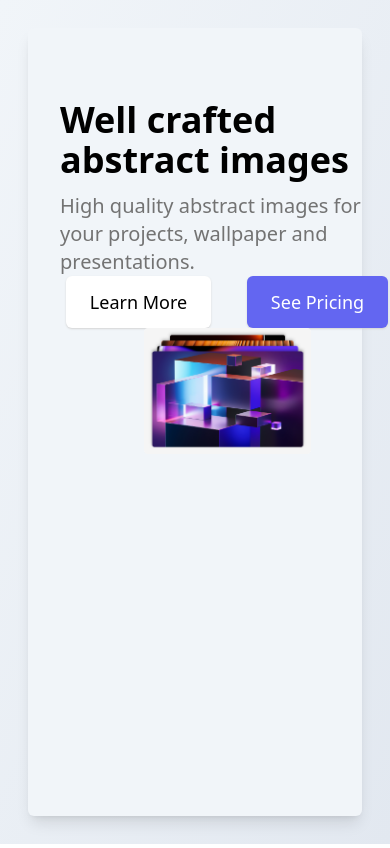
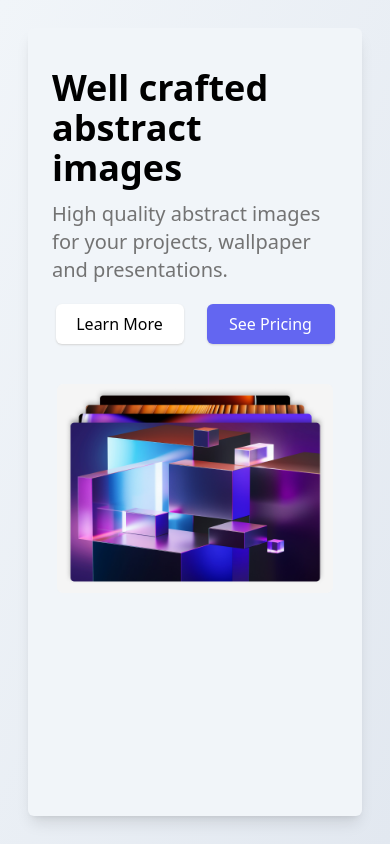
Before and after one commit to alexaraes/GFE-hero-simple, a Next.js app: page / in a window 390 px wide. Built offline with nearby package versions, Linux system fonts and the light colour scheme.

Commit message:
fix mobile ui

```diff
--- a/src/components/HeroPage.tsx
+++ b/src/components/HeroPage.tsx
@@ -1,18 +1,18 @@
 const HeroPage = () => {
     return (
         <div className="rounded-md m-7 bg-slate-100 shadow-lg">
-            <div className="w-full h-full flex flex-col justify-start items-center rounded-md m-8 sm:items-start lg:flex-row lg:justify-center lg:gap-1 lg:my-5">
-                <div className="lg:flex lg:flex-col lg:justify-center lg:h-4/6">
-                    <div className="mt-10 sm:mt-20 lg:w-4/6 lg:py-8">
+            <div className="w-full h-full flex flex-col justify-start items-center space-y-10 rounded-md px-4 sm:m-4 sm:items-start lg:flex-row lg:justify-center lg:gap-1 lg:mx-8 lg:my-5">
+                <div className="px-2 lg:flex lg:flex-col lg:justify-center lg:h-4/6">
+                    <div className="mt-10 mb-5 sm:mt-20 lg:w-4/6 lg:py-8">
                         <h1 className="font-semibold text-4xl sm:text-5xl lg:text-6xl mb-3">Well crafted abstract images</h1>
                         <p className="text-xl text-neutral-500 text-pretty sm:w-11/12">High quality abstract images for your projects, wallpaper and presentations.</p>
                     </div>
-                    <div className="flex flex-row justify-around space-x-6 sm:justify-start lg:py-7">
-                        <button className="bg-white text-black text-lg shadow-sm shadow-neutral-300 py-3 px-6 rounded-md">Learn More</button>
-                        <button className="bg-indigo-500 text-white text-lg shadow-sm shadow-neutral-300 py-3 px-6 rounded-md">See Pricing</button>
+                    <div className="flex flex-row justify-around sm:justify-start lg:py-7">
+                        <button className="bg-white text-black text-md md:text-lg shadow-sm shadow-neutral-300 mr-2 h-10 w-32 rounded-md">Learn More</button>
+                        <button className="bg-indigo-500 text-white text-md md:text-lg shadow-sm shadow-neutral-300 ml-2 h-10 w-32 rounded-md">See Pricing</button>
                     </div>
                 </div>
-                <div className="w-3/6">
+                <div className="w-11/12 lg:w-3/6">
                     <img src="prism.png" />
                 </div>
             </div>
```
